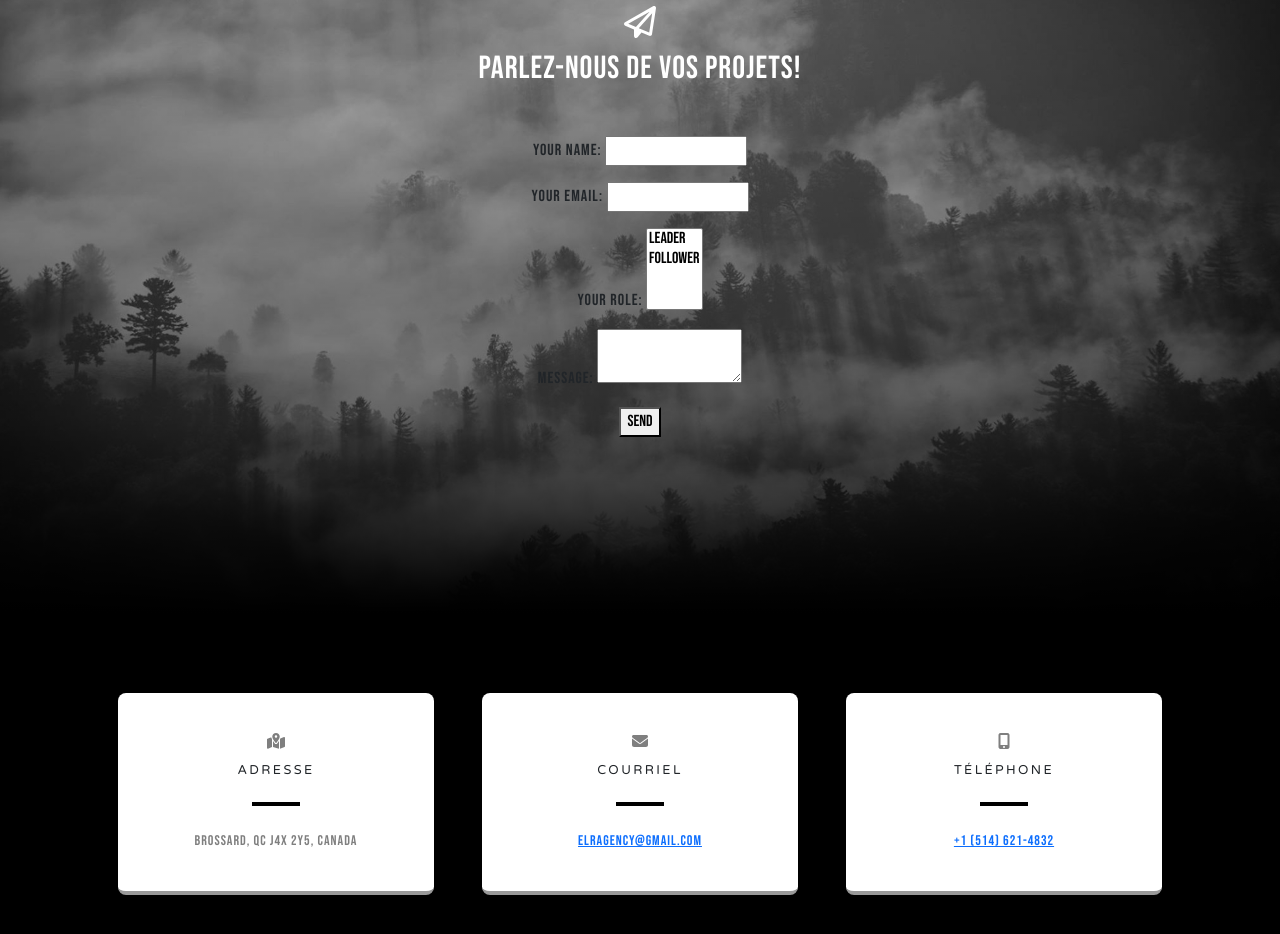
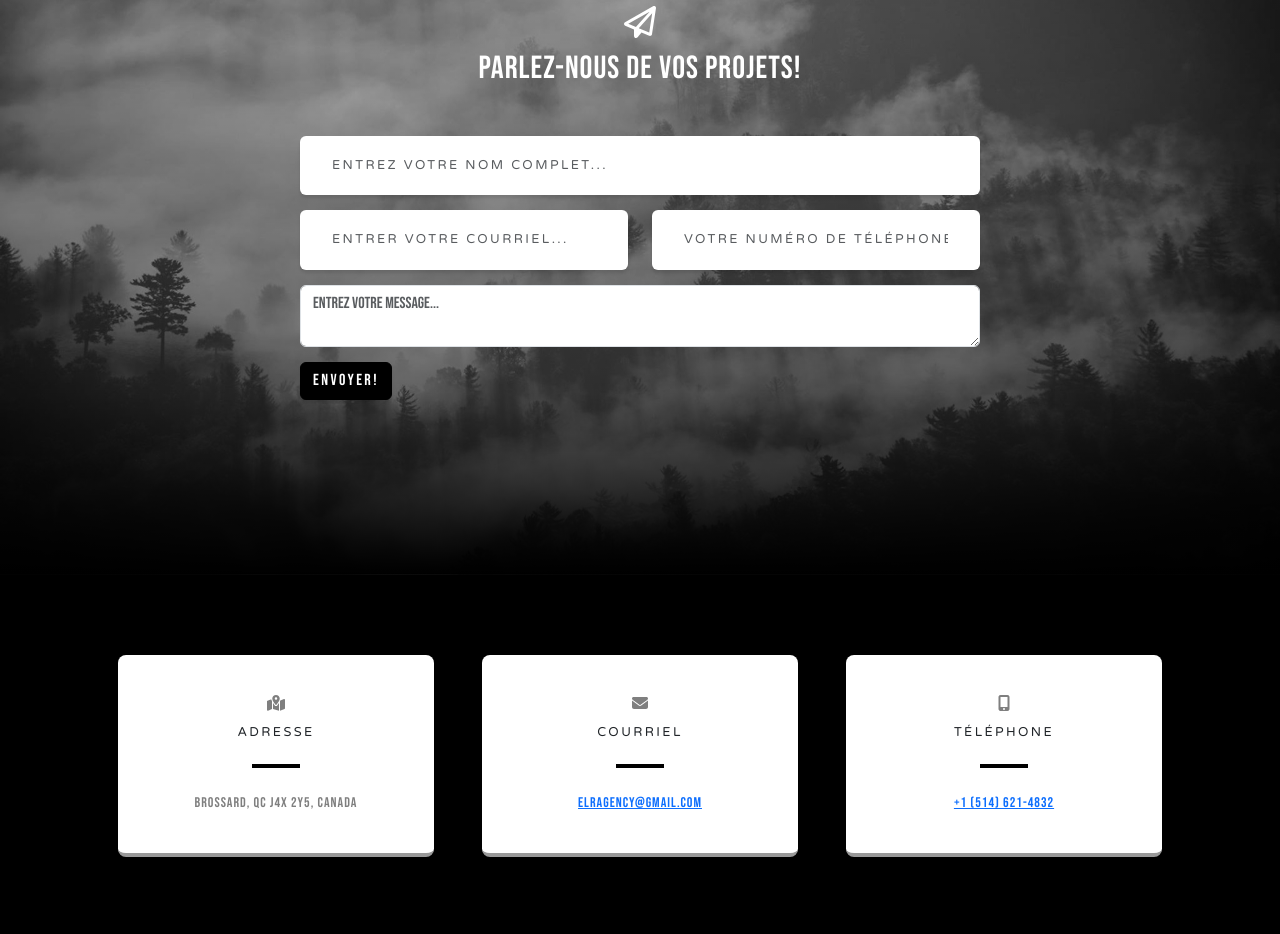
Before and after one commit to Elragency/pavage, a plain HTML site: page index.html in a window 1280 px wide. Shown: the part 3980-4914 px from the top of the page. Drawn offline with nearby package versions, Linux system fonts and the light colour scheme; no server answers.

Commit message:
revert back

```diff
--- a/index.html
+++ b/index.html
@@ -165,26 +165,57 @@
                         <!-- To make this form functional, sign up at-->
                         <!-- https://startbootstrap.com/solution/contact-forms-->
                         <!-- to get an API token!-->
-                        <form name="contact" method="POST" netlify>
-                            <p>
-                              <label>Your Name: <input type="text" name="name" /></label>
-                            </p>
-                            <p>
-                              <label>Your Email: <input type="email" name="email" /></label>
-                            </p>
-                            <p>
-                              <label>Your Role: <select name="role[]" multiple>
-                                <option value="leader">Leader</option>
-                                <option value="follower">Follower</option>
-                              </select></label>
-                            </p>
-                            <p>
-                              <label>Message: <textarea name="message"></textarea></label>
-                            </p>
-                            <p>
-                              <button type="submit">Send</button>
-                            </p>
-                          </form>
+                        <form class="form-signup" name="contact" method="POST" data-netlify="true" id="contactForm">
+    <!-- Full name input -->
+    <div class="row input-group-newsletter">
+        <div class="col">
+            <input class="form-control" name="fullName" type="text" placeholder="Entrez votre nom complet..." required />
+        </div>
+    </div>
+
+    <!-- Email address and Phone number inputs -->
+    <div class="row input-group-newsletter">
+        <!-- Email address input -->
+        <div class="col">
+            <input class="form-control" name="email" type="email" placeholder="Entrer votre courriel..." required />
+        </div>
+        <!-- Phone number input -->
+        <div class="col">
+            <input class="form-control" name="phoneNumber" type="tel" placeholder="Votre numéro de téléphone..." required />
+        </div>
+    </div>
+
+    <!-- Message input -->
+    <div class="row input-group-newsletter">
+        <div class="col">
+            <textarea class="form-control" name="message" placeholder="Entrez votre message..." required></textarea>
+        </div>
+    </div>
+
+    <!-- Submit button -->
+    <div class="row input-group-newsletter">
+        <div class="col-auto">
+            <button class="btn btn-primary" type="submit">Envoyer!</button>
+        </div>
+    </div>
+    <!-- Feedback messages -->
+    <div class="invalid-feedback mt-2" data-sb-feedback="email:required">Un courriel est requis</div>
+    <div class="invalid-feedback mt-2" data-sb-feedback="email:email">Le courriel n'est pas valide.</div>
+
+    <!-- Hidden input for Netlify -->
+    <input type="hidden" name="form-name" value="contact" />
+
+    <!-- Submit success message -->
+    <div class="d-none" id="submitSuccessMessage">
+        <div class="text-center mb-3 mt-2 text-white">
+            <div class="fw-bolder">Nous avons bien reçu votre demande, nous vous revenons dans les plus brefs délais!</div>
+        </div>
+    </div>
+    <!-- Submit error message -->
+    <div class="d-none" id="submitErrorMessage">
+        <div class="text-center text-danger mb-3 mt-2">Une erreur est survenue, veuillez réessayer plus tard!</div>
+    </div>
+</form>
 
                     </div>
                 </div>
```
